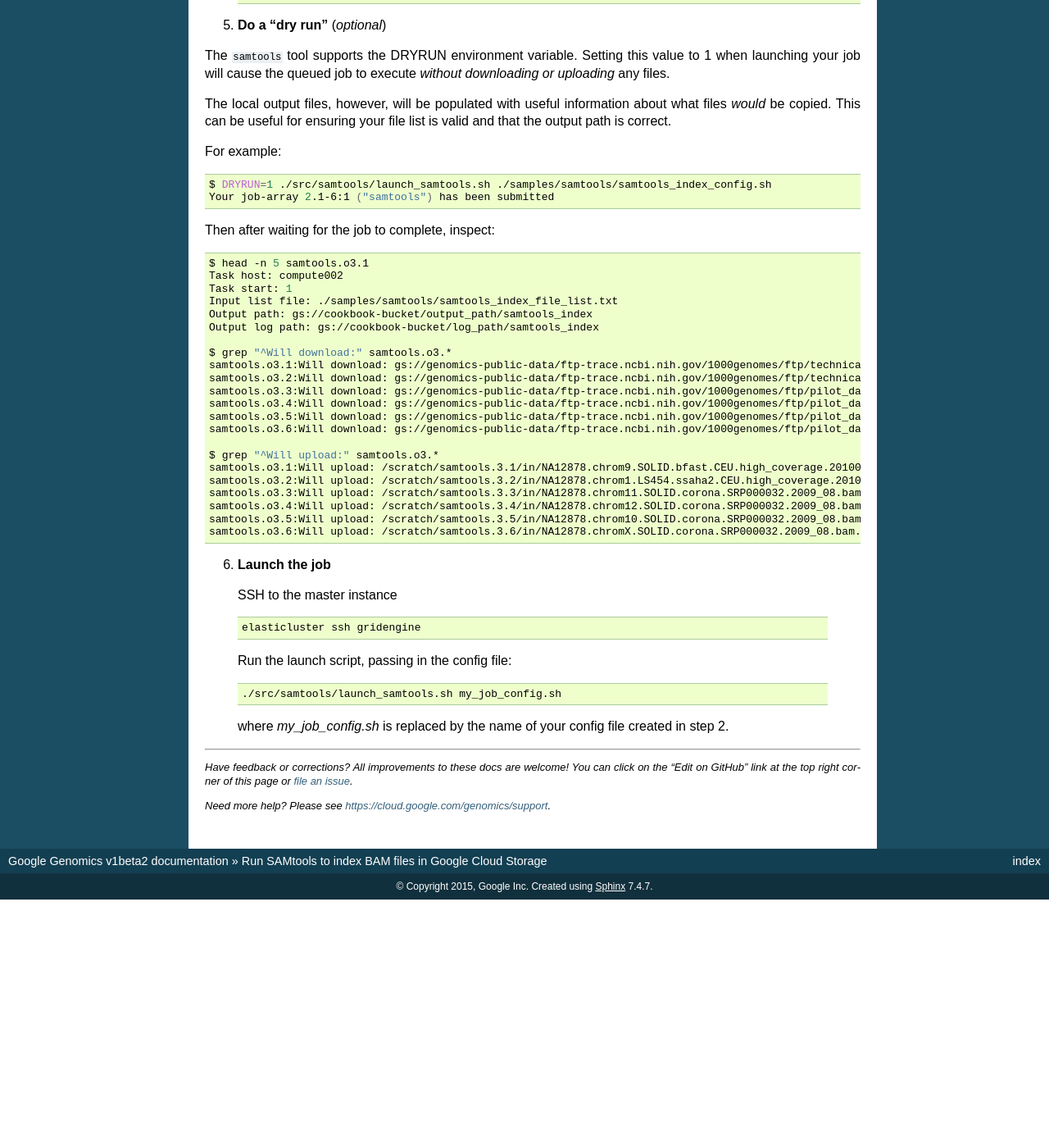
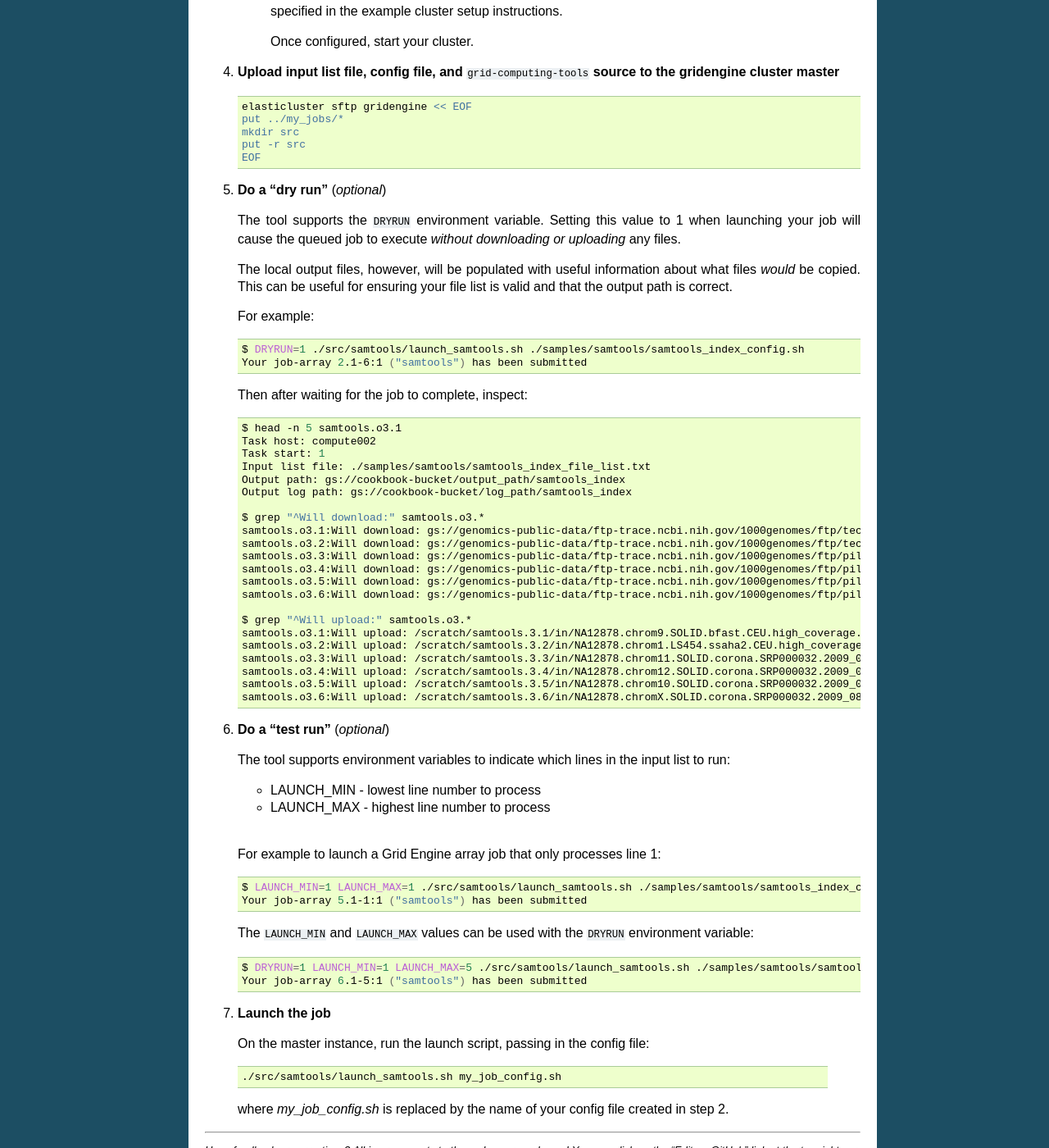
Before and after one commit to googlegenomics/readthedocs, a Sphinx documentation site: the page built from docs/source/use_cases/run_samtools_over_many_files/index.rst, in a window 1280 px wide and 1400 px high, scrolled down 5919 px. Shown: the whole window at 82% size. Built offline with Sphinx 7.4.7, drawn with Linux system fonts in a browser that asks for light colours; before the commit the page ends 7016 px from its top, so only the background shows below that; some of the changed text lies outside the part shown.

Commit message:
Added "Test Run" step to samtools and compress docs. Created include for the "dry run" step introduction. Added docs for the "source" OUTPUT_PATH value.

```diff
--- a/docs/source/includes/grid-computing-tools-run-your-own-overview.rst
+++ b/docs/source/includes/grid-computing-tools-run-your-own-overview.rst
@@ -3,6 +3,7 @@
 #. Create a gridengine cluster with sufficient disk space attached to each ``compute`` node
 #. Upload input list file, config file, and ``grid-computing-tools`` source to the gridengine cluster master
 #. Do a "dry run" (*optional*)
+#. Do a "test run" (*optional*)
 #. Launch the job
 
 The following instructions provide guidance on each of these steps.
--- /dev/null
+++ b/docs/source/includes/grid-computing-tools-steps-do-a-dry-run.rst
@@ -0,0 +1,9 @@
+**Do a "dry run"** (*optional*)
+
+The tool supports the ``DRYRUN`` environment variable.
+Setting this value to 1 when launching your job will cause the queued
+job to execute *without downloading or uploading* any files.
+
+The local output files, however, will be populated with useful information
+about what files *would* be copied. This can be useful for ensuring your
+file list is valid and that the output path is correct.
--- /dev/null
+++ b/docs/source/includes/grid-computing-tools-steps-do-a-test-run.rst
@@ -0,0 +1,7 @@
+**Do a "test run"** (*optional*)
+
+The tool supports environment variables to indicate which lines in the input
+list to run:
+
+* LAUNCH_MIN - lowest line number to process
+* LAUNCH_MAX - highest line number to process
--- a/docs/source/use_cases/run_samtools_over_many_files/index.rst
+++ b/docs/source/use_cases/run_samtools_over_many_files/index.rst
@@ -65,7 +65,9 @@
    The locations are determined by:
 
    * INPUT_LIST_FILE: file containing a list of GCS paths to the input files to process
-   * OUTPUT_PATH: GCS path indicating where to upload the output files
+   * OUTPUT_PATH: GCS path indicating where to upload the output files.
+     If set to ``source``, the output will be written to the same path
+     as the source file (with the extension ``.bai`` appended)
    * OUTPUT_LOG_PATH: (optional) GCS path indicating where to upload log files
 
    |br|
@@ -132,78 +134,93 @@
 
 1. **Create an** ``input list file``
 
-If all of your input files appear in a single directory, then the easiest way
-to generate a file list is with ``gsutil``. For example:
+   If all of your input files appear in a single directory, then the
+   easiest way to generate a file list is with ``gsutil``. For example:
 
-.. code-block:: shell
+   .. code-block:: shell
 
-  gsutil ls gs://MY_BUCKET/PATH/*.vcf.bz2 > ${WS_ROOT}/my_jobs/bam_indexing_list_file.txt
+     gsutil ls gs://MY_BUCKET/PATH/*.bam > ${WS_ROOT}/my_jobs/bam_indexing_list_file.txt
 
 2. **Create a** ``job config file``
 
-The easiest way to create a job config file is to base it off the appropriate sample and update
+   The easiest way to create a job config file is to base it off the
+   sample and update:
 
-* INPUT_LIST_FILE
-* OUTPUT_PATH
-* OUTPUT_LOG_PATH
+     * INPUT_LIST_FILE
+     * OUTPUT_PATH
+     * OUTPUT_LOG_PATH
 
+   To have the generated BAM index file written to the same location as the
+   source BAM, set:
+
+   .. code-block:: shell
+
+     OUTPUT_PATH=source
+
+   Save the job config file to ``${WS_ROOT}/my_jobs/``.
+
+   |br|
 3. .. include:: /includes/grid-computing-tools-steps-sizing-disks.rst
 
 4. .. include:: /includes/grid-computing-tools-steps-upload-your-config.rst
 
-5. **Do a "dry run"** (*optional*)
+5. .. include:: /includes/grid-computing-tools-steps-do-a-dry-run.rst
 
-The ``samtools`` tool supports the DRYRUN environment variable.
-Setting this value to 1 when launching your job will cause the queued job to
-execute *without downloading or uploading* any files.
+   For example:
 
-The local output files, however, will be populated with useful information about
-what files *would* be copied. This can be useful for ensuring your file list
-is valid and that the output path is correct.
+   .. code-block:: shell
 
-For example:
+      $ DRYRUN=1 ./src/samtools/launch_samtools.sh ./samples/samtools/samtools_index_config.sh
+      Your job-array 2.1-6:1 ("samtools") has been submitted
 
-.. code-block:: shell
+   Then after waiting for the job to complete, inspect:
 
-   $ DRYRUN=1 ./src/samtools/launch_samtools.sh ./samples/samtools/samtools_index_config.sh
-   Your job-array 2.1-6:1 ("samtools") has been submitted
+   .. code-block:: shell
 
-Then after waiting for the job to complete, inspect:
+      $ head -n 5 samtools.o3.1
+      Task host: compute002
+      Task start: 1
+      Input list file: ./samples/samtools/samtools_index_file_list.txt
+      Output path: gs://cookbook-bucket/output_path/samtools_index
+      Output log path: gs://cookbook-bucket/log_path/samtools_index
 
-.. code-block:: shell
+      $ grep "^Will download:" samtools.o3.*
+      samtools.o3.1:Will download: gs://genomics-public-data/ftp-trace.ncbi.nih.gov/1000genomes/ftp/technical/pilot2_high_cov_GRCh37_bams/data/NA12878/alignment/NA12878.chrom9.SOLID.bfast.CEU.high_coverage.20100125.bam to /scratch/samtools.3.1/in/
+      samtools.o3.2:Will download: gs://genomics-public-data/ftp-trace.ncbi.nih.gov/1000genomes/ftp/technical/pilot2_high_cov_GRCh37_bams/data/NA12878/alignment/NA12878.chrom1.LS454.ssaha2.CEU.high_coverage.20100311.bam to /scratch/samtools.3.2/in/
+      samtools.o3.3:Will download: gs://genomics-public-data/ftp-trace.ncbi.nih.gov/1000genomes/ftp/pilot_data/data/NA12878/alignment/NA12878.chrom11.SOLID.corona.SRP000032.2009_08.bam to /scratch/samtools.3.3/in/
+      samtools.o3.4:Will download: gs://genomics-public-data/ftp-trace.ncbi.nih.gov/1000genomes/ftp/pilot_data/data/NA12878/alignment/NA12878.chrom12.SOLID.corona.SRP000032.2009_08.bam to /scratch/samtools.3.4/in/
+      samtools.o3.5:Will download: gs://genomics-public-data/ftp-trace.ncbi.nih.gov/1000genomes/ftp/pilot_data/data/NA12878/alignment/NA12878.chrom10.SOLID.corona.SRP000032.2009_08.bam to /scratch/samtools.3.5/in/
+      samtools.o3.6:Will download: gs://genomics-public-data/ftp-trace.ncbi.nih.gov/1000genomes/ftp/pilot_data/data/NA12878/alignment/NA12878.chromX.SOLID.corona.SRP000032.2009_08.bam to /scratch/samtools.3.6/in/
 
-   $ head -n 5 samtools.o3.1
-   Task host: compute002
-   Task start: 1
-   Input list file: ./samples/samtools/samtools_index_file_list.txt
-   Output path: gs://cookbook-bucket/output_path/samtools_index
-   Output log path: gs://cookbook-bucket/log_path/samtools_index
+      $ grep "^Will upload:" samtools.o3.*
+      samtools.o3.1:Will upload: /scratch/samtools.3.1/in/NA12878.chrom9.SOLID.bfast.CEU.high_coverage.20100125.bam.bai to gs://cookbook-bucket/output_path/samtools_index/
+      samtools.o3.2:Will upload: /scratch/samtools.3.2/in/NA12878.chrom1.LS454.ssaha2.CEU.high_coverage.20100311.bam.bai to gs://cookbook-bucket/output_path/samtools_index/
+      samtools.o3.3:Will upload: /scratch/samtools.3.3/in/NA12878.chrom11.SOLID.corona.SRP000032.2009_08.bam.bai to gs://cookbook-bucket/output_path/samtools_index/
+      samtools.o3.4:Will upload: /scratch/samtools.3.4/in/NA12878.chrom12.SOLID.corona.SRP000032.2009_08.bam.bai to gs://cookbook-bucket/output_path/samtools_index/
+      samtools.o3.5:Will upload: /scratch/samtools.3.5/in/NA12878.chrom10.SOLID.corona.SRP000032.2009_08.bam.bai to gs://cookbook-bucket/output_path/samtools_index/
+      samtools.o3.6:Will upload: /scratch/samtools.3.6/in/NA12878.chromX.SOLID.corona.SRP000032.2009_08.bam.bai to gs://cookbook-bucket/output_path/samtools_index/
 
-   $ grep "^Will download:" samtools.o3.*
-   samtools.o3.1:Will download: gs://genomics-public-data/ftp-trace.ncbi.nih.gov/1000genomes/ftp/technical/pilot2_high_cov_GRCh37_bams/data/NA12878/alignment/NA12878.chrom9.SOLID.bfast.CEU.high_coverage.20100125.bam to /scratch/samtools.3.1/in/
-   samtools.o3.2:Will download: gs://genomics-public-data/ftp-trace.ncbi.nih.gov/1000genomes/ftp/technical/pilot2_high_cov_GRCh37_bams/data/NA12878/alignment/NA12878.chrom1.LS454.ssaha2.CEU.high_coverage.20100311.bam to /scratch/samtools.3.2/in/
-   samtools.o3.3:Will download: gs://genomics-public-data/ftp-trace.ncbi.nih.gov/1000genomes/ftp/pilot_data/data/NA12878/alignment/NA12878.chrom11.SOLID.corona.SRP000032.2009_08.bam to /scratch/samtools.3.3/in/
-   samtools.o3.4:Will download: gs://genomics-public-data/ftp-trace.ncbi.nih.gov/1000genomes/ftp/pilot_data/data/NA12878/alignment/NA12878.chrom12.SOLID.corona.SRP000032.2009_08.bam to /scratch/samtools.3.4/in/
-   samtools.o3.5:Will download: gs://genomics-public-data/ftp-trace.ncbi.nih.gov/1000genomes/ftp/pilot_data/data/NA12878/alignment/NA12878.chrom10.SOLID.corona.SRP000032.2009_08.bam to /scratch/samtools.3.5/in/
-   samtools.o3.6:Will download: gs://genomics-public-data/ftp-trace.ncbi.nih.gov/1000genomes/ftp/pilot_data/data/NA12878/alignment/NA12878.chromX.SOLID.corona.SRP000032.2009_08.bam to /scratch/samtools.3.6/in/
+6. .. include:: /includes/grid-computing-tools-steps-do-a-test-run.rst
 
-   $ grep "^Will upload:" samtools.o3.*
-   samtools.o3.1:Will upload: /scratch/samtools.3.1/in/NA12878.chrom9.SOLID.bfast.CEU.high_coverage.20100125.bam.bai to gs://cookbook-bucket/output_path/samtools_index/
-   samtools.o3.2:Will upload: /scratch/samtools.3.2/in/NA12878.chrom1.LS454.ssaha2.CEU.high_coverage.20100311.bam.bai to gs://cookbook-bucket/output_path/samtools_index/
-   samtools.o3.3:Will upload: /scratch/samtools.3.3/in/NA12878.chrom11.SOLID.corona.SRP000032.2009_08.bam.bai to gs://cookbook-bucket/output_path/samtools_index/
-   samtools.o3.4:Will upload: /scratch/samtools.3.4/in/NA12878.chrom12.SOLID.corona.SRP000032.2009_08.bam.bai to gs://cookbook-bucket/output_path/samtools_index/
-   samtools.o3.5:Will upload: /scratch/samtools.3.5/in/NA12878.chrom10.SOLID.corona.SRP000032.2009_08.bam.bai to gs://cookbook-bucket/output_path/samtools_index/
-   samtools.o3.6:Will upload: /scratch/samtools.3.6/in/NA12878.chromX.SOLID.corona.SRP000032.2009_08.bam.bai to gs://cookbook-bucket/output_path/samtools_index/
+   |br|
+   For example to launch a Grid Engine array job that only processes line 1:
 
-6. **Launch the job**
+   .. code-block:: shell
 
-  SSH to the master instance
+     $ LAUNCH_MIN=1 LAUNCH_MAX=1 ./src/samtools/launch_samtools.sh ./samples/samtools/samtools_index_config.sh
+     Your job-array 5.1-1:1 ("samtools") has been submitted
 
-  .. code-block:: shell
+   The ``LAUNCH_MIN`` and ``LAUNCH_MAX`` values can be used with the
+   ``DRYRUN`` environment variable:
 
-    elasticluster ssh gridengine
+   .. code-block:: shell
 
-  Run the launch script, passing in the config file:
+     $ DRYRUN=1 LAUNCH_MIN=1 LAUNCH_MAX=5 ./src/samtools/launch_samtools.sh ./samples/samtools/samtools_index_config.sh
+     Your job-array 6.1-5:1 ("samtools") has been submitted
+
+7. **Launch the job**
+
+  On the master instance, run the launch script, passing in the config file:
 
   .. code-block:: shell
 
```
Also changed, not shown: docs/source/use_cases/compress_or_decompress_many_files/index.rst (+34 -26 lines).
